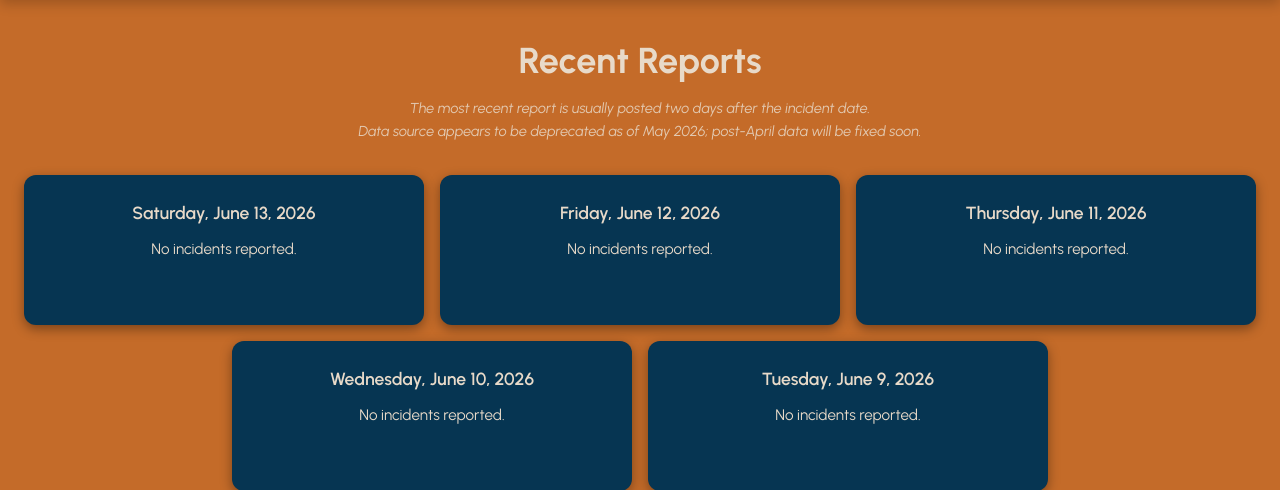
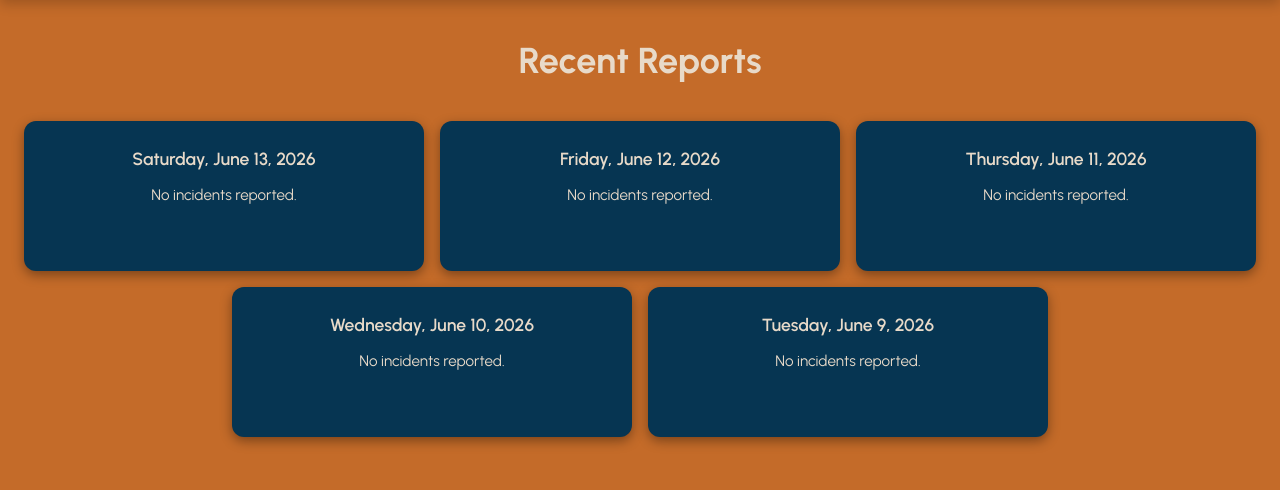
Before and after one commit to prjackson17/bucknell_psafe_incidents, a Flask app: page / in a window 1280 px wide. Shown: the part 126-616 px from the top of the page. Run offline with Flask 3, Linux system fonts and the light colour scheme; data that the repository does not hold is empty.

Commit message:
remove deprecation label

```diff
--- a/templates/index.html
+++ b/templates/index.html
@@ -25,8 +25,8 @@
         <section id="recentReportsContainer">
             <div class="section-header">
                 <h2>Recent Reports</h2>
-                <p class="section-note">The most recent report is usually posted two days after the incident date.</p>
-                <p class="section-note">Data source appears to be deprecated as of May 2026; post-April data will be fixed soon.</p>
+{#                <p class="section-note">The most recent report is usually posted two days after the incident date.</p>#}
+{#                <p class="section-note">Data source appears to be deprecated as of May 2026; post-April data will be fixed soon.</p>#}
             </div>
             <div id="recentReports"></div>
         </section>
```
